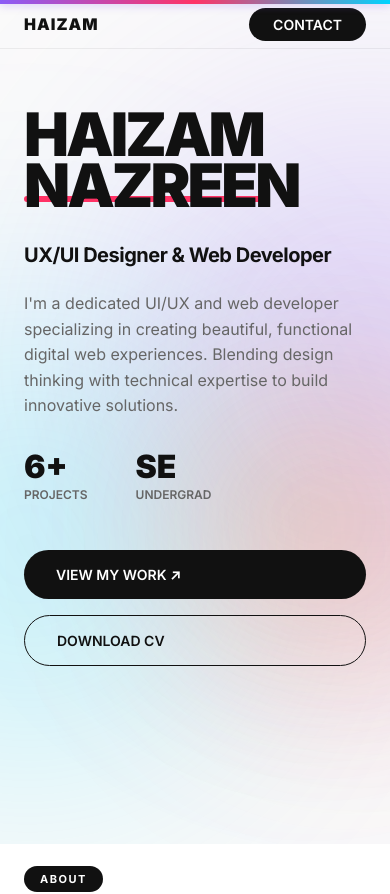
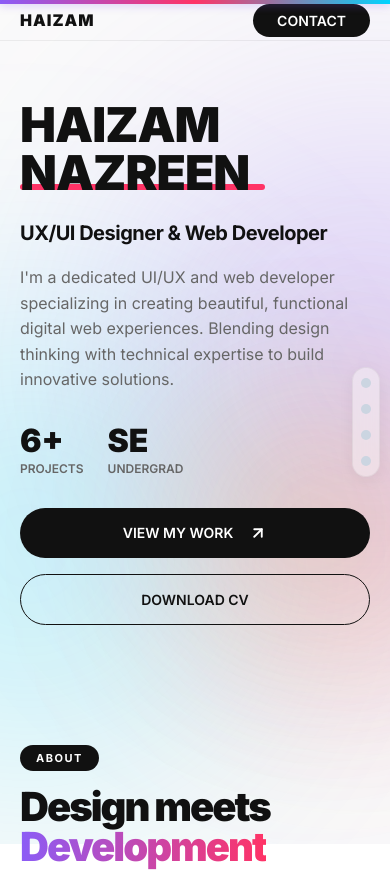
Before and after one commit to haizamnaz1/Haizams-Portfolio, a React (Vite) app: page / in a window 390 px wide. Shown: the top 894 px of the page. Built offline with nearby package versions, Linux system fonts and the light colour scheme.

Commit message:
mobile version complete

```diff
--- a/src/components/Contact.css
+++ b/src/components/Contact.css
@@ -178,9 +178,27 @@
 }
 
 @media (max-width: 768px) {
-  .contact-cta {
-    flex-direction: column;
-    width: 100%;
-    max-width: 300px;
+  .contact-title {
+    font-size: clamp(40px, 12vw, 80px);
+    line-height: 1;
+    margin-bottom: 24px;
+    letter-spacing: -1px;
   }
 }
+
+@media (max-width: 600px) {
+  .contact-cta {
+    width: 100%;
+    gap: 12px;
+  }
+
+  .btn-contact-primary, .btn-contact-secondary {
+    width: 100%;
+    justify-content: center;
+  }
+
+  .btn-social-icon {
+    width: 48px;
+    height: 48px;
+  }
+}
--- a/src/components/FloatingNav.css
+++ b/src/components/FloatingNav.css
@@ -71,6 +71,55 @@
 
 @media (max-width: 900px) {
   .floating-nav {
-    display: none;
+    right: 20px;
+    gap: 24px;
+    background: rgba(255, 255, 255, 0.4);
+    backdrop-filter: blur(8px);
+    padding: 16px 12px;
+    border-radius: 40px;
+    border: 1px solid rgba(0, 0, 0, 0.05);
+    box-shadow: 0 4px 16px rgba(0, 0, 0, 0.05);
+  }
+
+  .nav-label {
+    display: block;
+    right: 30px;
+    font-size: 10px;
+    padding: 6px 14px;
+    background-color: rgba(255, 255, 255, 0.95);
+    box-shadow: 0 4px 12px rgba(0, 0, 0, 0.05);
+  }
+
+  .nav-dot {
+    width: 14px;
+    height: 14px;
+    background-color: #cbd5e1;
+  }
+
+  .nav-dot.active {
+    background-color: var(--text-main);
+    transform: scale(1.3);
+    box-shadow: 0 0 0 10px rgba(0, 0, 0, 0.05);
   }
 }
+
+@media (max-width: 480px) {
+  .floating-nav {
+    right: 10px;
+    gap: 16px;
+    padding: 10px 8px;
+  }
+
+  .nav-dot {
+    width: 10px;
+    height: 10px;
+  }
+
+  .nav-label {
+    right: 25px;
+    font-size: 8px;
+    padding: 4px 10px;
+    box-shadow: none;
+    background-color: rgba(255, 255, 255, 0.85);
+  }
+}
--- a/src/components/Footer.css
+++ b/src/components/Footer.css
@@ -7,8 +7,21 @@
 
 .footer-container {
   display: flex;
+  flex-direction: column;
+  gap: 32px;
+}
+
+.footer-top {
+  display: flex;
+  justify-content: center;
+}
+
+.footer-bottom {
+  display: flex;
   justify-content: space-between;
-  align-items: center;
+  align-items: flex-end;
+  border-top: 1px solid rgba(255, 255, 255, 0.05);
+  padding-top: 32px;
 }
 
 .footer-logo {
@@ -54,10 +67,28 @@
   color: var(--accent-red);
 }
 
+.back-to-top-btn {
+  display: inline-flex;
+  align-items: center;
+  background: rgba(255, 255, 255, 0.05);
+  border: 1px solid rgba(255, 255, 255, 0.1);
+  color: var(--text-light);
+  font-size: 11px;
+  font-weight: 800;
+  letter-spacing: 1.5px;
+  padding: 10px 20px;
+  border-radius: 30px;
+}
+
 @media (max-width: 768px) {
   .footer-container {
+    gap: 32px;
+  }
+
+  .footer-bottom {
     flex-direction: column;
-    gap: 24px;
+    align-items: center;
+    gap: 16px;
     text-align: center;
   }
 }
--- a/src/components/Footer.jsx
+++ b/src/components/Footer.jsx
@@ -6,12 +6,7 @@ const Footer = () => {
   return (
     <footer className="footer">
       <div className="container footer-container">
-        <div className="footer-left">
-          <div className="footer-logo">HAIZAM NAZREEN</div>
-          <p className="copyright">© 2025 All rights reserved.</p>
-        </div>
-
-        <div className="footer-right">
+        <div className="footer-top">
           <Magnetic>
             <button
               onClick={() => window.scrollTo({ top: 0, behavior: 'smooth' })}
@@ -24,7 +19,17 @@ const Footer = () => {
               </svg>
             </button>
           </Magnetic>
-          <p>Made by myself</p>
+        </div>
+
+        <div className="footer-bottom">
+          <div className="footer-left">
+            <div className="footer-logo">HAIZAM NAZREEN</div>
+            <p className="copyright">© 2025 All rights reserved.</p>
+          </div>
+
+          <div className="footer-right">
+            <p>Made by myself</p>
+          </div>
         </div>
       </div>
     </footer>
--- a/src/components/Hero.css
+++ b/src/components/Hero.css
@@ -120,17 +120,57 @@
 }
 
 @media (max-width: 768px) {
+  .hero-title {
+    line-height: 1;
+    letter-spacing: -2px;
+    margin-bottom: 24px;
+    font-size: clamp(48px, 15vw, 120px);
+  }
+
+  .hero-subtitle {
+    font-size: 20px;
+    margin-bottom: 20px;
+  }
+
   .hero-content-row {
     flex-direction: column;
     gap: 32px;
+    margin-bottom: 32px;
+  }
+
+  .hero-stats {
+    gap: 32px;
+    width: 100%;
+    justify-content: flex-start;
   }
 
   .hero-cta {
     flex-direction: column;
+    width: 100%;
+    align-items: flex-start;
+    gap: 12px;
+  }
+
+  .hero-cta > div {
+    width: 100%;
   }
 
   .btn-primary, .btn-secondary {
-    width: 100%;
+    width: 100% !important;
     justify-content: center;
+    text-align: center;
   }
 }
+
+@media (max-width: 480px) {
+  .hero-title {
+    font-size: 48px;
+    letter-spacing: -1px;
+  }
+
+  .hero-stats {
+    flex-direction: row;
+    flex-wrap: wrap;
+    gap: 24px;
+  }
+}
--- a/src/components/Hero.jsx
+++ b/src/components/Hero.jsx
@@ -76,7 +76,13 @@ const Hero = () => {
 
         <motion.div className="hero-cta" variants={fadeIn} style={{ display: 'flex', gap: '16px' }}>
           <Magnetic>
-            <a href="#projects" className="btn-primary" style={{display: 'inline-block', textDecoration: 'none'}}>VIEW MY WORK ↗</a>
+            <a href="#projects" className="btn-primary" style={{display: 'inline-flex', alignItems: 'center', textDecoration: 'none'}}>
+              VIEW MY WORK
+              <svg width="18" height="18" viewBox="0 0 24 24" fill="none" stroke="currentColor" strokeWidth="2.5" strokeLinecap="round" strokeLinejoin="round" style={{marginLeft: '8px'}}>
+                <line x1="7" y1="17" x2="17" y2="7"></line>
+                <polyline points="7 7 17 7 17 17"></polyline>
+              </svg>
+            </a>
           </Magnetic>
           <Magnetic>
             <a href={cvImage} download="Haizam_Nazreen_CV.png" className="btn-secondary" style={{display: 'inline-block', textDecoration: 'none'}}>DOWNLOAD CV</a>
--- a/src/components/Navbar.css
+++ b/src/components/Navbar.css
@@ -2,6 +2,12 @@
   border-bottom: 1px solid rgba(0,0,0,0.06);
   padding: 14px 0;
   background: transparent;
+}
+
+@media (max-width: 600px) {
+  .navbar {
+    padding: 10px 0;
+  }
 }
 
 .navbar-container {
--- a/src/components/Projects.css
+++ b/src/components/Projects.css
@@ -177,15 +177,55 @@
   50% { transform: scale(1.2); opacity: 1; background-color: var(--accent-purple); }
 }
 
-@media (max-width: 1024px) {
-  .projects-grid {
-    gap: 24px;
-  }
-}
-
 @media (max-width: 768px) {
   .projects-grid {
     grid-template-columns: 1fr;
     gap: 24px;
   }
+
+  .project-overlay {
+    padding: 24px;
+    opacity: 1; /* Always visible on mobile since hover is hard */
+    background: linear-gradient(to bottom, rgba(0,0,0,0.85) 0%, rgba(0,0,0,0.4) 50%, rgba(0,0,0,0.85) 100%);
+    backdrop-filter: blur(4px);
+  }
+
+  .project-title-overlay {
+    font-size: 24px;
+    margin-bottom: 8px;
+  }
+
+  .project-desc-overlay {
+    font-size: 14px;
+    line-height: 1.4;
+  }
+
+  .project-overlay-top, .project-overlay-bottom {
+    transform: none !important;
+  }
 }
+
+@media (max-width: 480px) {
+  .project-overlay {
+    padding: 18px;
+  }
+
+  .project-title-overlay {
+    font-size: 20px;
+    margin-bottom: 4px;
+  }
+
+  .project-desc-overlay {
+    font-size: 12px;
+    display: -webkit-box;
+    -webkit-line-clamp: 2;
+    line-clamp: 2;
+    -webkit-box-orient: vertical;
+    overflow: hidden;
+  }
+
+  .tag-overlay {
+    padding: 4px 10px;
+    font-size: 9px;
+  }
+}
--- a/src/components/Skills.jsx
+++ b/src/components/Skills.jsx
@@ -120,7 +120,12 @@ const Skills = () => {
               </div>
               <div className="skill-divider"></div>
               <p className="skill-tools">{skill.tools}</p>
-              <div className="skill-arrow">↗</div>
+              <div className="skill-arrow">
+                <svg width="12" height="12" viewBox="0 0 24 24" fill="none" stroke="currentColor" strokeWidth="3" strokeLinecap="round" strokeLinejoin="round">
+                  <line x1="7" y1="17" x2="17" y2="7"></line>
+                  <polyline points="7 7 17 7 17 17"></polyline>
+                </svg>
+              </div>
             </motion.div>
           ))}
         </motion.div>
--- a/src/index.css
+++ b/src/index.css
@@ -235,3 +235,24 @@ button {
   color: var(--accent-red);
   transition: color 0.3s ease;
 }
+
+/* ── Mobile Overrides ── */
+@media (max-width: 768px) {
+  .section-padding {
+    padding: 60px 0;
+  }
+
+  .container {
+    padding: 0 20px;
+  }
+}
+
+@media (max-width: 600px) {
+  .navbar-links {
+    display: none;
+  }
+
+  .section-badge {
+    margin-bottom: 16px;
+  }
+}
```
Also changed, not shown: src/components/Experience.css (+50 -6 lines).
